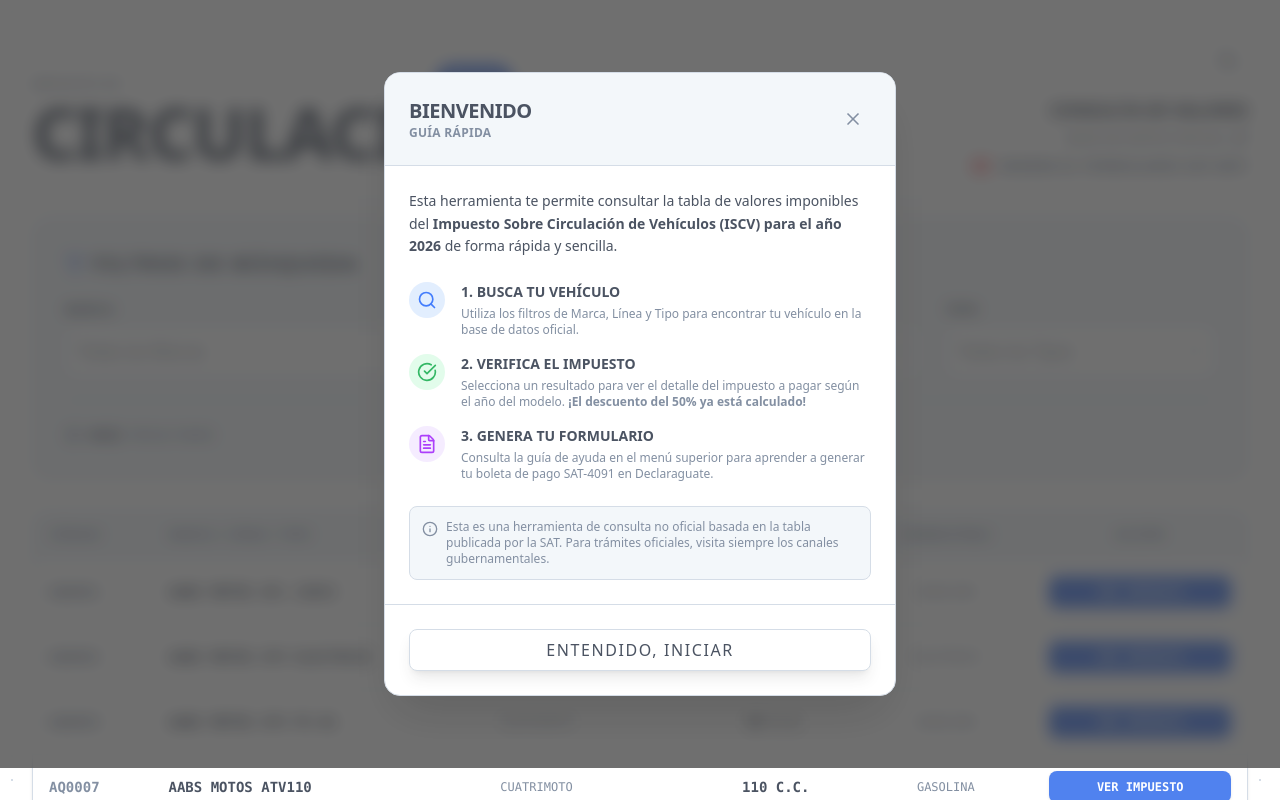
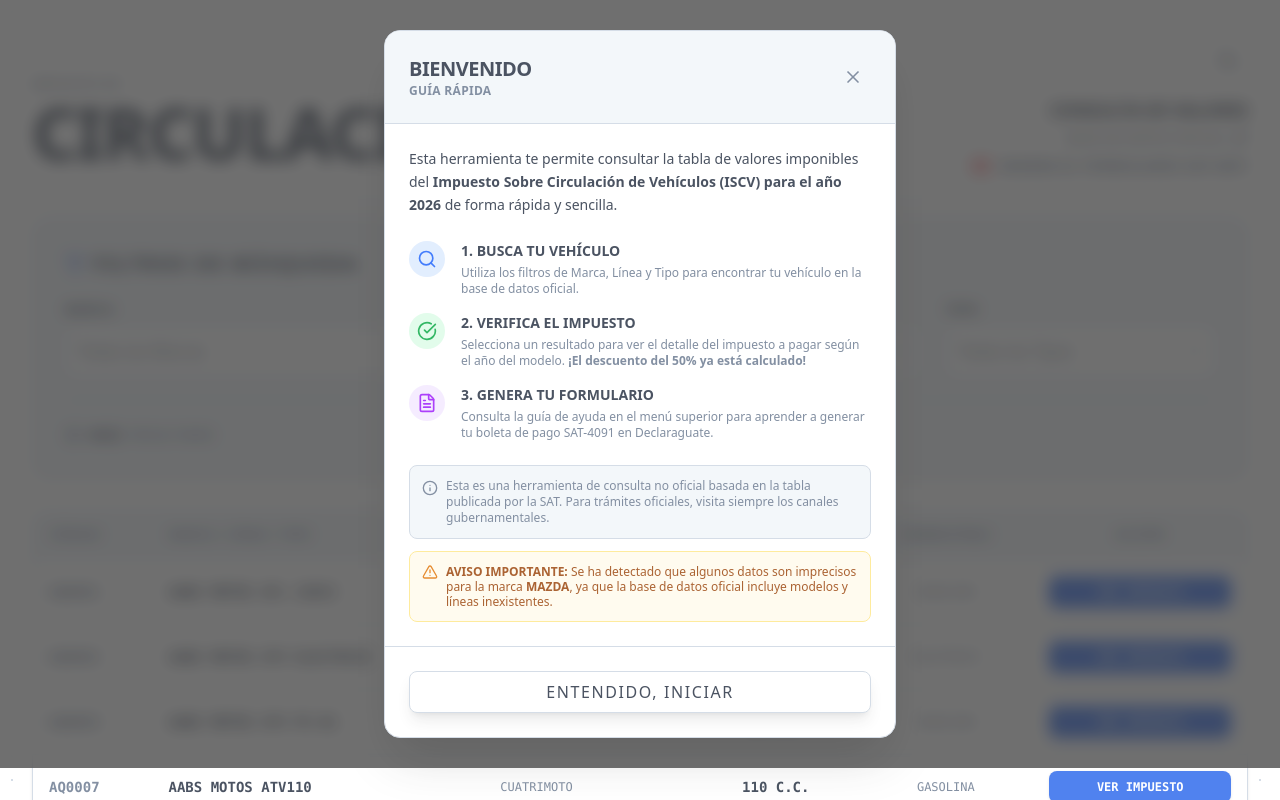
Before and after one commit to williamromero/wbrs.circulacion, a Next.js app: page / in a window 1280 px wide. Shown: the top 800 px of the page. Built offline with nearby package versions, Linux system fonts and the light colour scheme.

Commit message:
feat: add MAZDA data accuracy warning to initial intro modal

```diff
--- a/src/components/initial-config-modal.tsx
+++ b/src/components/initial-config-modal.tsx
@@ -1,7 +1,7 @@
 "use client";
 
 import { useEffect, useState } from "react";
-import { X, Info, Search, FileText, CheckCircle } from "lucide-react";
+import { X, Info, Search, FileText, CheckCircle, AlertTriangle } from "lucide-react";
 
 export default function InitialConfigModal() {
   const [isOpen, setIsOpen] = useState(false);
@@ -91,6 +91,7 @@ export default function InitialConfigModal() {
             </div>
           </div>
 
+          <div className="space-y-3">
             <div className="bg-[rgb(var(--secondary))] p-3 rounded-lg border border-[rgb(var(--border))]">
               <p className="text-xs text-[rgb(var(--muted))] flex items-start gap-2">
                   <Info className="w-4 h-4 shrink-0 mt-0.5" />
@@ -98,6 +99,16 @@ export default function InitialConfigModal() {
                     Esta es una herramienta de consulta no oficial basada en la tabla publicada por la SAT. Para trámites oficiales, visita siempre los canales gubernamentales.
                   </span>
               </p>
+            </div>
+
+            <div className="bg-amber-50 p-3 rounded-lg border border-amber-200">
+              <p className="text-[10px] md:text-xs text-amber-800 flex items-start gap-2 leading-tight">
+                  <AlertTriangle className="w-4 h-4 shrink-0 text-amber-600" />
+                  <span>
+                    <strong>AVISO IMPORTANTE:</strong> Se ha detectado que algunos datos son imprecisos para la marca <strong>MAZDA</strong>, ya que la base de datos oficial incluye modelos y líneas inexistentes.
+                  </span>
+              </p>
+            </div>
           </div>
         </div>
 
```
Lines whose indentation alone changed are shown as unchanged.
